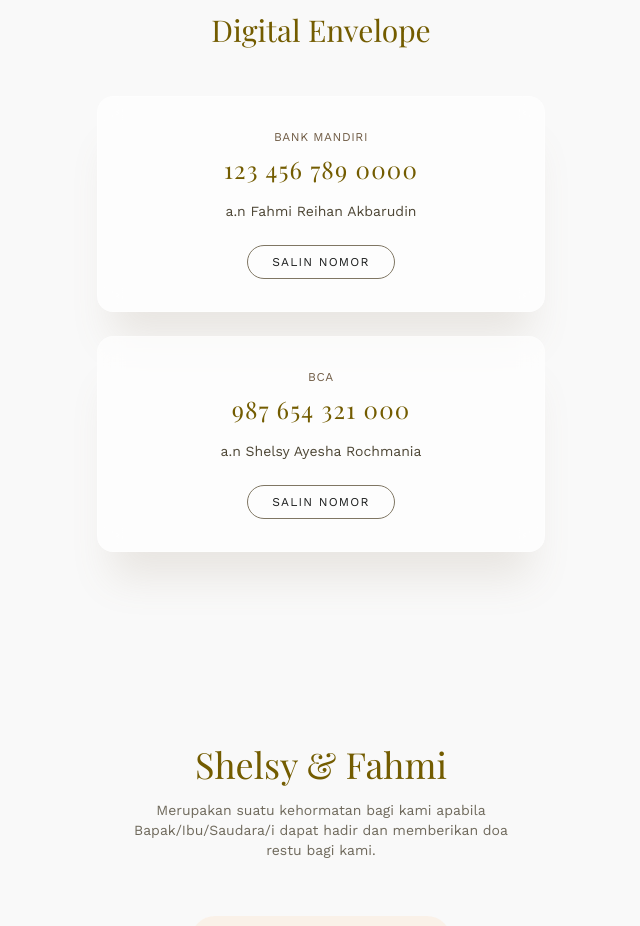
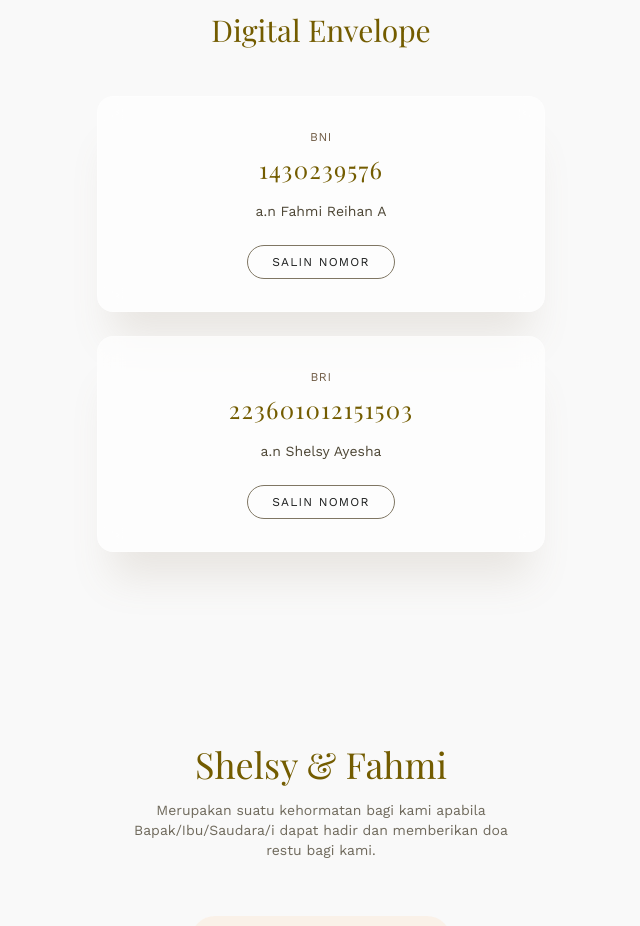
Before and after one commit to sulthonarifimadudin/Undangan-Pernikahan-Fahmi-Shelsy, a React (Vite) app: page / in a window 1280 px wide. Shown: the part 5240-6166 px from the top of the page, without its empty margins (319-959 px from the left). Built offline with nearby package versions, Linux system fonts and the light colour scheme; no server answers; the database is empty; a web font is replaced by a local one.

Commit message:
Update bank account details in Envelope component

```diff
--- a/src/components/Envelope.jsx
+++ b/src/components/Envelope.jsx
@@ -1,8 +1,18 @@
+import { useState } from 'react'
 import { motion } from 'framer-motion'
 
 export default function Envelope() {
+  const [copied1, setCopied1] = useState(false)
+  const [copied2, setCopied2] = useState(false)
+
+  const handleCopy = (text, setCopied) => {
+    navigator.clipboard.writeText(text)
+    setCopied(true)
+    setTimeout(() => setCopied(false), 2000)
+  }
+
   return (
-    <section className="py-24 bg-surface-container-low text-center px-4">
+    <section className="py-24 bg-surface-container-low text-center px-4" id="envelope">
       <motion.h2
         className="font-display text-3xl text-primary mb-12"
         initial={{ opacity: 0, y: 20 }}
@@ -13,7 +23,7 @@ export default function Envelope() {
       </motion.h2>
 
       <div className="max-w-md mx-auto space-y-6">
-        {/* Card 1 */}
+        {/* Card 1 - BNI Fahmi */}
         <motion.div
           className="glass-card p-8 rounded-2xl golden-shadow relative overflow-hidden group"
           initial={{ opacity: 0, x: -30 }}
@@ -24,13 +34,18 @@ export default function Envelope() {
           <div className="absolute -right-8 -top-8 text-primary opacity-5 transform group-hover:rotate-12 transition-transform duration-700">
             <span className="material-symbols-outlined text-[120px]">account_balance</span>
           </div>
-          <p className="font-body text-xs tracking-wider text-secondary mb-2 uppercase">BANK MANDIRI</p>
-          <p className="font-display text-primary text-2xl mb-4 tracking-wider">123 456 789 0000</p>
-          <p className="font-body text-sm text-on-surface-variant mb-6">a.n Fahmi Reihan Akbarudin</p>
-          <button className="px-6 py-2 border border-outline rounded-full font-body text-xs tracking-widest hover:bg-primary hover:text-white hover:border-primary transition-all uppercase">SALIN NOMOR</button>
+          <p className="font-body text-xs tracking-wider text-secondary mb-2 uppercase">BNI</p>
+          <p className="font-display text-primary text-2xl mb-4 tracking-wider">1430239576</p>
+          <p className="font-body text-sm text-on-surface-variant mb-6">a.n Fahmi Reihan A</p>
+          <button
+            onClick={() => handleCopy('1430239576', setCopied1)}
+            className="px-6 py-2 border border-outline rounded-full font-body text-xs tracking-widest hover:bg-primary hover:text-white hover:border-primary transition-all uppercase"
+          >
+            {copied1 ? 'NOMOR DISALIN ✓' : 'SALIN NOMOR'}
+          </button>
         </motion.div>
 
-        {/* Card 2 */}
+        {/* Card 2 - BRI Shelsy */}
         <motion.div
           className="glass-card p-8 rounded-2xl golden-shadow relative overflow-hidden group"
           initial={{ opacity: 0, x: 30 }}
@@ -41,10 +56,15 @@ export default function Envelope() {
           <div className="absolute -right-8 -top-8 text-primary opacity-5 transform group-hover:rotate-12 transition-transform duration-700">
             <span className="material-symbols-outlined text-[120px]">payments</span>
           </div>
-          <p className="font-body text-xs tracking-wider text-secondary mb-2 uppercase">BCA</p>
-          <p className="font-display text-primary text-2xl mb-4 tracking-wider">987 654 321 000</p>
-          <p className="font-body text-sm text-on-surface-variant mb-6">a.n Shelsy Ayesha Rochmania</p>
-          <button className="px-6 py-2 border border-outline rounded-full font-body text-xs tracking-widest hover:bg-primary hover:text-white hover:border-primary transition-all uppercase">SALIN NOMOR</button>
+          <p className="font-body text-xs tracking-wider text-secondary mb-2 uppercase">BRI</p>
+          <p className="font-display text-primary text-2xl mb-4 tracking-wider">223601012151503</p>
+          <p className="font-body text-sm text-on-surface-variant mb-6">a.n Shelsy Ayesha</p>
+          <button
+            onClick={() => handleCopy('223601012151503', setCopied2)}
+            className="px-6 py-2 border border-outline rounded-full font-body text-xs tracking-widest hover:bg-primary hover:text-white hover:border-primary transition-all uppercase"
+          >
+            {copied2 ? 'NOMOR DISALIN ✓' : 'SALIN NOMOR'}
+          </button>
         </motion.div>
       </div>
     </section>
```
